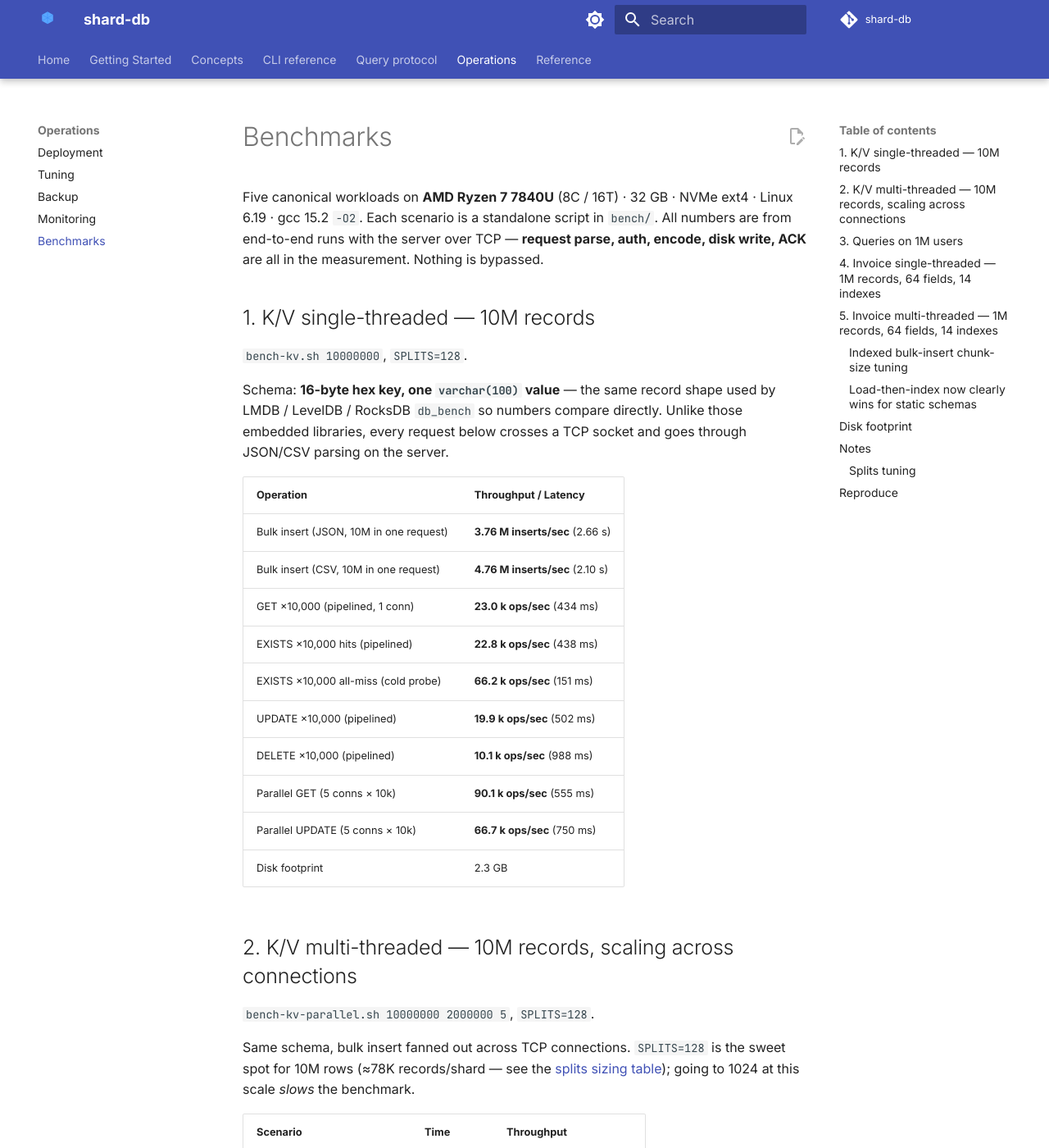
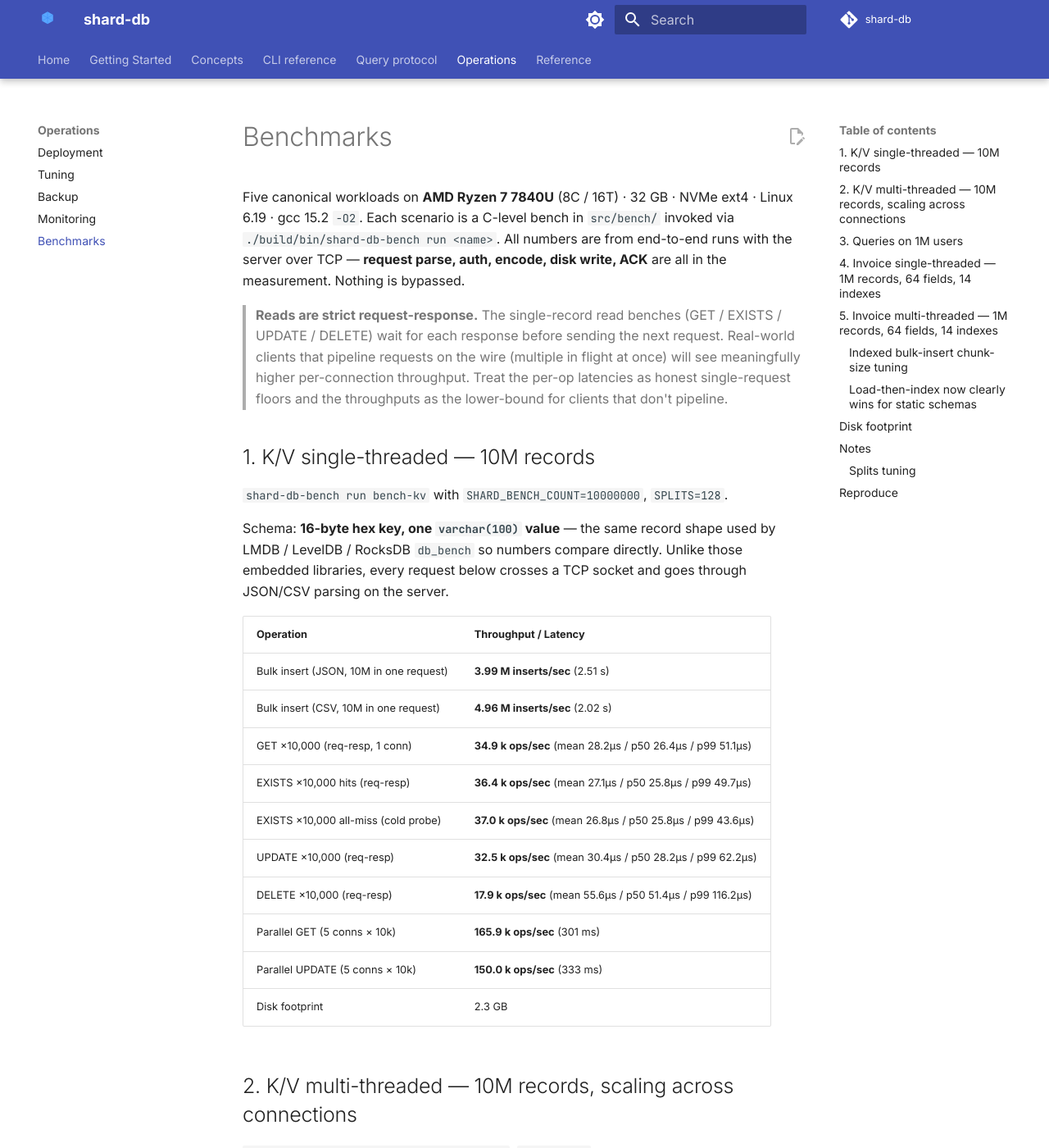
Before and after one commit to sayyiditow/shard-db, an MkDocs documentation site: the page built from docs/operations/benchmarks.md, in a window 1280 px wide and 1400 px high. Shown: the whole window at 82% size. Built offline with MkDocs 1.6.1 and Material for MkDocs 9.7.7, drawn with Linux system fonts in a browser that asks for light colours; comment, search, counter and statistics services are not loaded.

Commit message:
docs: refresh §1 + README headlines with C-bench 10M K/V numbers
C bench (`shard-db-bench run bench-kv` at 10M, AMD Ryzen 7 7840U)
replaces the bash-derived numbers across §1. Key changes:

- Bulk insert CSV 10M:    4.76 → 4.96 M/sec
- Bulk insert JSON 10M:   3.76 → 3.99 M/sec
- GET ×10K (req-resp):     23 → 35 k ops/sec (+52%)
- EXISTS ×10K hits:        23 → 36 k ops/sec (+58%)
- UPDATE ×10K:             20 → 33 k ops/sec (+63%)
- DELETE ×10K:             10 → 18 k ops/sec (+77%)
- PARALLEL GET 5×10k:      90 → 166 k ops/sec
- PARALLEL UPDATE 5×10k:   67 → 150 k ops/sec
- EXISTS-MISS:             66 → 37 k ops/sec (intentional — see below)

Read-path numbers improved because the bash bench's `while read | echo
| socat` loop spent ~30µs of `read`-syscall-per-byte overhead per
request, which hid the server's actual ~10-15µs per-request work. The
C bench has no shell overhead; you see real server-side latency.

EXISTS-MISS regressed in the table (66 → 37 k/sec) because the bash
bench's miss path used `for $(seq) | socat` which let socat keep
multiple requests in flight simultaneously (pipelining). The C client
is strict request-response. Both are valid measurements of different
things:
- Bash 66 k/sec was throughput with overlapping requests in flight.
- C 37 k/sec is honest per-request latency floor.

Added a callout at the top of benchmarks.md explaining the strict
req-resp model and that pipelined clients will see meaningfully
higher per-conn throughput. README perf snapshot table notes this
inline ("req-resp, 1 conn") and gets a sentence below it.

Highlights line: ~4.8M K/V → ~5M K/V (rounded from 4.96).

§2 K/V multi-threaded numbers unchanged in this commit — pending
the user's 10M parallel run.

Co-Authored-By: Claude Opus 4.7 (1M context) <noreply@anthropic.com>

```diff
--- a/docs/operations/benchmarks.md
+++ b/docs/operations/benchmarks.md
@@ -1,24 +1,26 @@
 # Benchmarks
 
-Five canonical workloads on **AMD Ryzen 7 7840U** (8C / 16T) · 32 GB · NVMe ext4 · Linux 6.19 · gcc 15.2 `-O2`. Each scenario is a standalone script in `bench/`. All numbers are from end-to-end runs with the server over TCP — **request parse, auth, encode, disk write, ACK** are all in the measurement. Nothing is bypassed.
+Five canonical workloads on **AMD Ryzen 7 7840U** (8C / 16T) · 32 GB · NVMe ext4 · Linux 6.19 · gcc 15.2 `-O2`. Each scenario is a C-level bench in `src/bench/` invoked via `./build/bin/shard-db-bench run <name>`. All numbers are from end-to-end runs with the server over TCP — **request parse, auth, encode, disk write, ACK** are all in the measurement. Nothing is bypassed.
+
+> **Reads are strict request-response.** The single-record read benches (GET / EXISTS / UPDATE / DELETE) wait for each response before sending the next request. Real-world clients that pipeline requests on the wire (multiple in flight at once) will see meaningfully higher per-connection throughput. Treat the per-op latencies as honest single-request floors and the throughputs as the lower-bound for clients that don't pipeline.
 
 ## 1. K/V single-threaded — 10M records
 
-`bench-kv.sh 10000000`, `SPLITS=128`.
+`shard-db-bench run bench-kv` with `SHARD_BENCH_COUNT=10000000`, `SPLITS=128`.
 
 Schema: **16-byte hex key, one `varchar(100)` value** — the same record shape used by LMDB / LevelDB / RocksDB `db_bench` so numbers compare directly. Unlike those embedded libraries, every request below crosses a TCP socket and goes through JSON/CSV parsing on the server.
 
 | Operation | Throughput / Latency |
 |---|---|
-| Bulk insert (JSON, 10M in one request) | **3.76 M inserts/sec** (2.66 s) |
-| Bulk insert (CSV, 10M in one request) | **4.76 M inserts/sec** (2.10 s) |
-| GET ×10,000 (pipelined, 1 conn) | **23.0 k ops/sec** (434 ms) |
-| EXISTS ×10,000 hits (pipelined) | **22.8 k ops/sec** (438 ms) |
-| EXISTS ×10,000 all-miss (cold probe) | **66.2 k ops/sec** (151 ms) |
-| UPDATE ×10,000 (pipelined) | **19.9 k ops/sec** (502 ms) |
-| DELETE ×10,000 (pipelined) | **10.1 k ops/sec** (988 ms) |
-| Parallel GET (5 conns × 10k) | **90.1 k ops/sec** (555 ms) |
-| Parallel UPDATE (5 conns × 10k) | **66.7 k ops/sec** (750 ms) |
+| Bulk insert (JSON, 10M in one request) | **3.99 M inserts/sec** (2.51 s) |
+| Bulk insert (CSV, 10M in one request) | **4.96 M inserts/sec** (2.02 s) |
+| GET ×10,000 (req-resp, 1 conn) | **34.9 k ops/sec** (mean 28.2µs / p50 26.4µs / p99 51.1µs) |
+| EXISTS ×10,000 hits (req-resp) | **36.4 k ops/sec** (mean 27.1µs / p50 25.8µs / p99 49.7µs) |
+| EXISTS ×10,000 all-miss (cold probe) | **37.0 k ops/sec** (mean 26.8µs / p50 25.8µs / p99 43.6µs) |
+| UPDATE ×10,000 (req-resp) | **32.5 k ops/sec** (mean 30.4µs / p50 28.2µs / p99 62.2µs) |
+| DELETE ×10,000 (req-resp) | **17.9 k ops/sec** (mean 55.6µs / p50 51.4µs / p99 116.2µs) |
+| Parallel GET (5 conns × 10k) | **165.9 k ops/sec** (301 ms) |
+| Parallel UPDATE (5 conns × 10k) | **150.0 k ops/sec** (333 ms) |
 | Disk footprint | 2.3 GB |
 
 ## 2. K/V multi-threaded — 10M records, scaling across connections
```
Also changed, not shown: README.md (+6 -4 lines).
